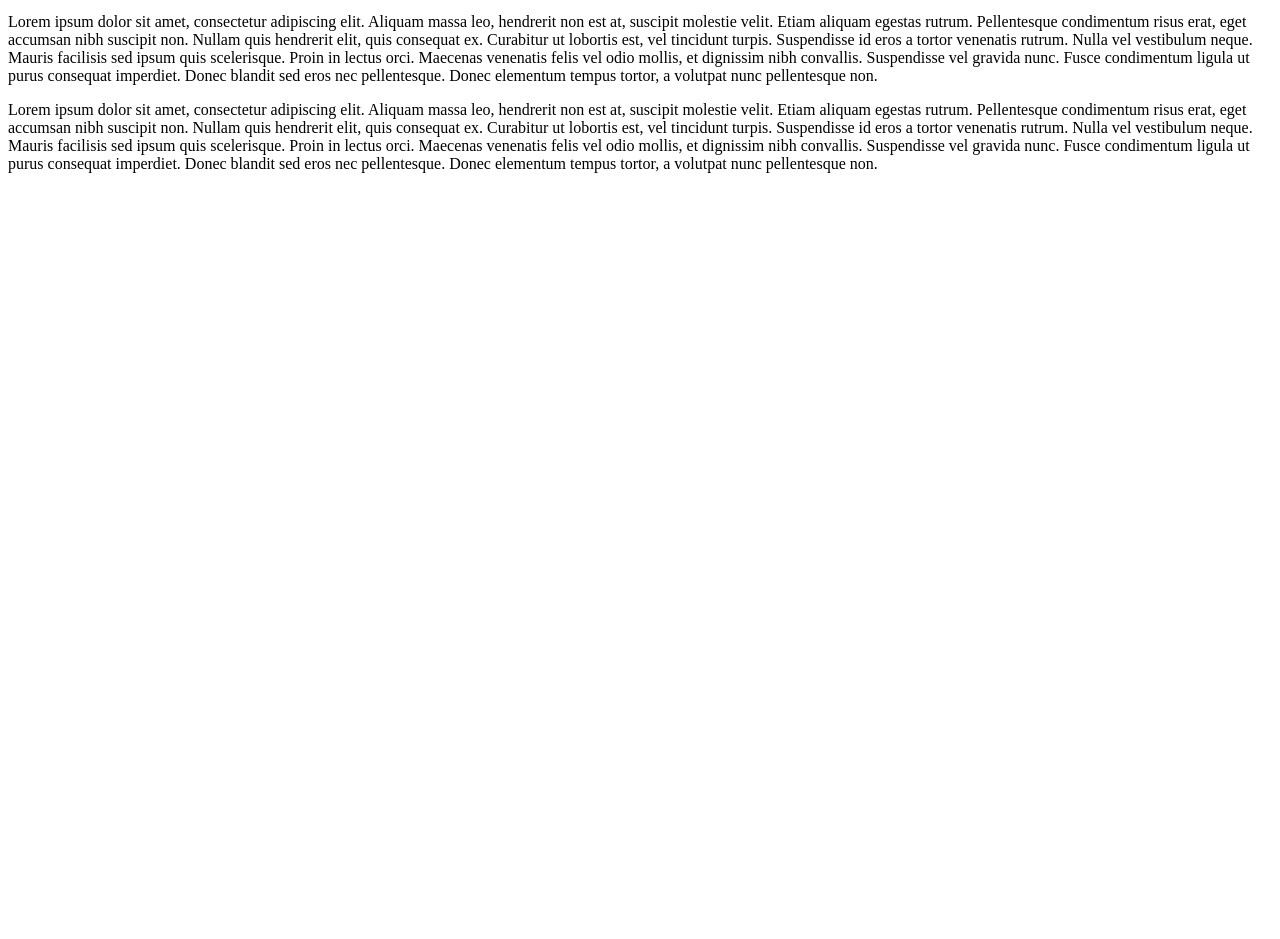
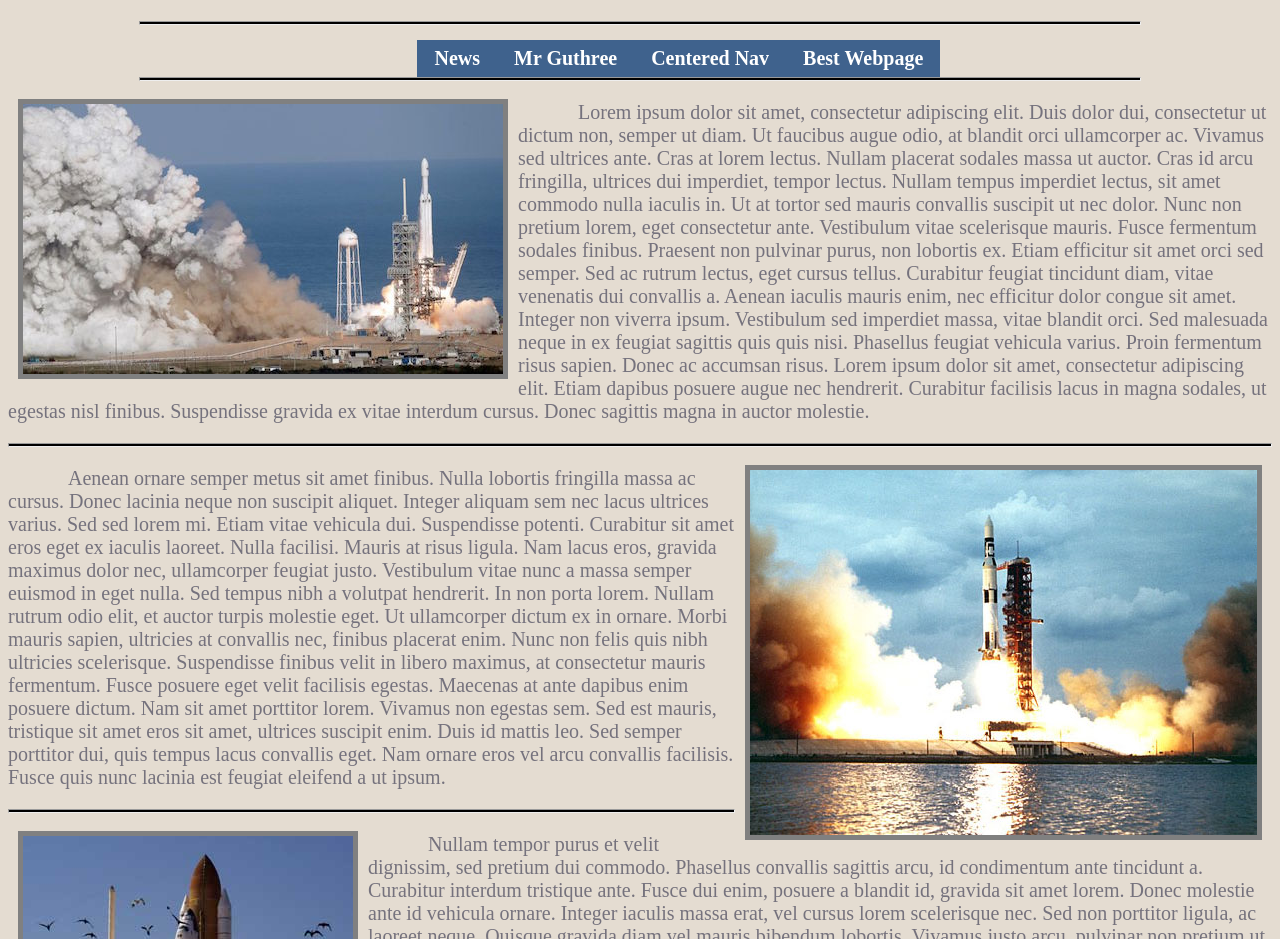
Before and after one commit to patrickimper001/patrickimper001.github.io, a plain HTML site: page index.html in a window 1280 px wide. Shown: the part 141-1080 px from the top of the page. Before the commit the page ends 800 px from the top, so only its background shows below. Drawn offline with Linux system fonts and the light colour scheme.

Commit message:
Update All

```diff
--- a/index.html
+++ b/index.html
@@ -1,13 +1,105 @@
-<html lang="en">
+<!DOCTYPE html>
+<html>
   <head>
-    <meta charset="utf-8">
-    <meta name="viewport" content="width=device-width, initial-scale=1.0">
-    <title>Document</title>
+    <title> Image Wrapping </title>
+    <style type = "text/css">
+body{
+background: #E4DCD1;
+}
+h1{
+color: #3F628E;
+font-size:60px;
+font-family: georgia;
+text-align: center;
+}
+hr{
+width: 1000px;
+height: 2px;
+background: black;
+}
+p{
+font-size: 15pt;
+text-indent: 60px;
+color:#75727D;
+}
+.one{
+float:left;
+padding: 5px;
+margin: 10px;
+background: gray;
+}
+.two{
+float:right;
+padding: 5px;
+margin: 10px;
+background: gray;
+}
+.three{
+float:left;
+padding:5px;
+margin: 10px;
+background: gray;
+}
+.hr1{
+width: auto;
+}
+.hr2{
+width: auto;
+}
+ul{
+list-style: none;
+padding:5px;
+margin: 10px;
+margin-left: 32%;
+}
+li{
+display: inline;
+}
+a{
+text-decoration: none;
+padding: 7px 17px;
+background: #3F628D;
+width:auto;
+text-align: center;
+float:left;
+color: white;
+font-size: 15pt;
+font-weight: bold;
+}
+a:hover{
+background: #75727D;
+}
+.hr3{
+width: 1000px;
+height: 2px;
+background: black;
+}
+    </style>
   </head>
   <body>
-    <h1>Patrick Imper</h1>
-    <p>Lorem ipsum dolor sit amet, consectetur adipiscing elit. Aliquam massa leo, hendrerit non est at, suscipit molestie velit. Etiam aliquam egestas rutrum. Pellentesque condimentum risus erat, eget accumsan nibh suscipit non. Nullam quis hendrerit elit, quis consequat ex. Curabitur ut lobortis est, vel tincidunt turpis. Suspendisse id eros a tortor venenatis rutrum. Nulla vel vestibulum neque. Mauris facilisis sed ipsum quis scelerisque. Proin in lectus orci. Maecenas venenatis felis vel odio mollis, et dignissim nibh convallis. Suspendisse vel gravida nunc. Fusce condimentum ligula ut purus consequat imperdiet. Donec blandit sed eros nec pellentesque. Donec elementum tempus tortor, a volutpat nunc pellentesque non.</p>
-    <p>Lorem ipsum dolor sit amet, consectetur adipiscing elit. Aliquam massa leo, hendrerit non est at, suscipit molestie velit. Etiam aliquam egestas rutrum. Pellentesque condimentum risus erat, eget accumsan nibh suscipit non. Nullam quis hendrerit elit, quis consequat ex. Curabitur ut lobortis est, vel tincidunt turpis. Suspendisse id eros a tortor venenatis rutrum. Nulla vel vestibulum neque. Mauris facilisis sed ipsum quis scelerisque. Proin in lectus orci. Maecenas venenatis felis vel odio mollis, et dignissim nibh convallis. Suspendisse vel gravida nunc. Fusce condimentum ligula ut purus consequat imperdiet. Donec blandit sed eros nec pellentesque. Donec elementum tempus tortor, a volutpat nunc pellentesque non.</p>
-    <p>Lorem ipsum dolor sit amet, consectetur adipiscing elit. Aliquam massa leo, hendrerit non est at, suscipit molestie velit. Etiam aliquam egestas rutrum. Pellentesque condimentum risus erat, eget accumsan nibh suscipit non. Nullam quis hendrerit elit, quis consequat ex. Curabitur ut lobortis est, vel tincidunt turpis. Suspendisse id eros a tortor venenatis rutrum. Nulla vel vestibulum neque. Mauris facilisis sed ipsum quis scelerisque. Proin in lectus orci. Maecenas venenatis felis vel odio mollis, et dignissim nibh convallis. Suspendisse vel gravida nunc. Fusce condimentum ligula ut purus consequat imperdiet. Donec blandit sed eros nec pellentesque. Donec elementum tempus tortor, a volutpat nunc pellentesque non.</p>
+    <h1> Patrick Imper - Image Wrapping
+    </h1>
+    <hr>
+    <ul>
+      <li><a href = "https://cnn.com" >News</a></li>
+      <li><a href = "http://whstechart.com/" >Mr Guthree</a></li>
+      <li><a href = "#" >Centered Nav</a></li>
+      <li><a href = "#" >Best Webpage</a></li>
+    </ul>
+    <hr class = "hr3">
+    <img src = "Assets/Images/Rocket1.jpg" class = "one">
+    <p>Lorem ipsum dolor sit amet, consectetur adipiscing elit. Duis dolor dui, consectetur ut dictum non, semper ut diam. Ut faucibus augue odio, at blandit orci ullamcorper ac. Vivamus sed ultrices ante. Cras at lorem lectus. Nullam placerat sodales massa ut auctor. Cras id arcu fringilla, ultrices dui imperdiet, tempor lectus. Nullam tempus imperdiet lectus, sit amet commodo nulla iaculis in. Ut at tortor sed mauris convallis suscipit ut nec dolor. Nunc non pretium lorem, eget consectetur ante. Vestibulum vitae scelerisque mauris. Fusce fermentum sodales finibus.
+    Praesent non pulvinar purus, non lobortis ex. Etiam efficitur sit amet orci sed semper. Sed ac rutrum lectus, eget cursus tellus. Curabitur feugiat tincidunt diam, vitae venenatis dui convallis a. Aenean iaculis mauris enim, nec efficitur dolor congue sit amet. Integer non viverra ipsum. Vestibulum sed imperdiet massa, vitae blandit orci. Sed malesuada neque in ex feugiat sagittis quis quis nisi. Phasellus feugiat vehicula varius. Proin fermentum risus sapien. Donec ac accumsan risus. Lorem ipsum dolor sit amet, consectetur adipiscing elit. Etiam dapibus posuere augue nec hendrerit. Curabitur facilisis lacus in magna sodales, ut egestas nisl finibus. Suspendisse gravida ex vitae interdum cursus. Donec sagittis magna in auctor molestie.
+    </p>
+    <hr class = "hr1">
+    <img src = "Assets/Images/Rocket2.jpg" class = "two">
+    <p>Aenean ornare semper metus sit amet finibus. Nulla lobortis fringilla massa ac cursus. Donec lacinia neque non suscipit aliquet. Integer aliquam sem nec lacus ultrices varius. Sed sed lorem mi. Etiam vitae vehicula dui. Suspendisse potenti. Curabitur sit amet eros eget ex iaculis laoreet. Nulla facilisi. Mauris at risus ligula. Nam lacus eros, gravida maximus dolor nec, ullamcorper feugiat justo. Vestibulum vitae nunc a massa semper euismod in eget nulla. Sed tempus nibh a volutpat hendrerit.
+    In non porta lorem. Nullam rutrum odio elit, et auctor turpis molestie eget. Ut ullamcorper dictum ex in ornare. Morbi mauris sapien, ultricies at convallis nec, finibus placerat enim. Nunc non felis quis nibh ultricies scelerisque. Suspendisse finibus velit in libero maximus, at consectetur mauris fermentum. Fusce posuere eget velit facilisis egestas. Maecenas at ante dapibus enim posuere dictum. Nam sit amet porttitor lorem. Vivamus non egestas sem. Sed est mauris, tristique sit amet eros sit amet, ultrices suscipit enim. Duis id mattis leo. Sed semper porttitor dui, quis tempus lacus convallis eget. Nam ornare eros vel arcu convallis facilisis. Fusce quis nunc lacinia est feugiat eleifend a ut ipsum.
+    </p>
+    <hr class = "hr2">
+    <img src = "Assets/Images/Rocket3.jpg" class = "three">
+    <p>Nullam tempor purus et velit dignissim, sed pretium dui commodo. Phasellus convallis sagittis arcu, id condimentum ante tincidunt a. Curabitur interdum tristique ante. Fusce dui enim, posuere a blandit id, gravida sit amet lorem. Donec molestie ante id vehicula ornare. Integer iaculis massa erat, vel cursus lorem scelerisque nec. Sed non porttitor ligula, ac laoreet neque. Quisque gravida diam vel mauris bibendum lobortis. Vivamus justo arcu, pulvinar non pretium ut, cursus et sapien.
+    Nulla facilisi. Sed nec suscipit justo. Quisque lacinia eros eget feugiat lobortis. Praesent venenatis facilisis sem. Proin sed purus quis augue porttitor aliquet quis a dui. Fusce dapibus varius posuere. Integer volutpat, nulla at euismod aliquam, enim libero fringilla tortor, eget tincidunt metus elit a turpis. Aenean ornare dolor eu ultrices venenatis. Integer in commodo sem. Vestibulum gravida dictum sem, ut cursus est sollicitudin nec. Integer pretium, ex accumsan pulvinar dapibus, quam urna luctus ipsum, quis bibendum orci nunc a turpis. Quisque vitae ante fringilla, dapibus sem quis, pulvinar eros.
+    </p>
   </body>
 </html>
```
Also changed, not shown: Assets/Images/Rocket1.jpg (added), Assets/Images/Rocket2.jpg (added), Assets/Images/Rocket3.jpg (added).
